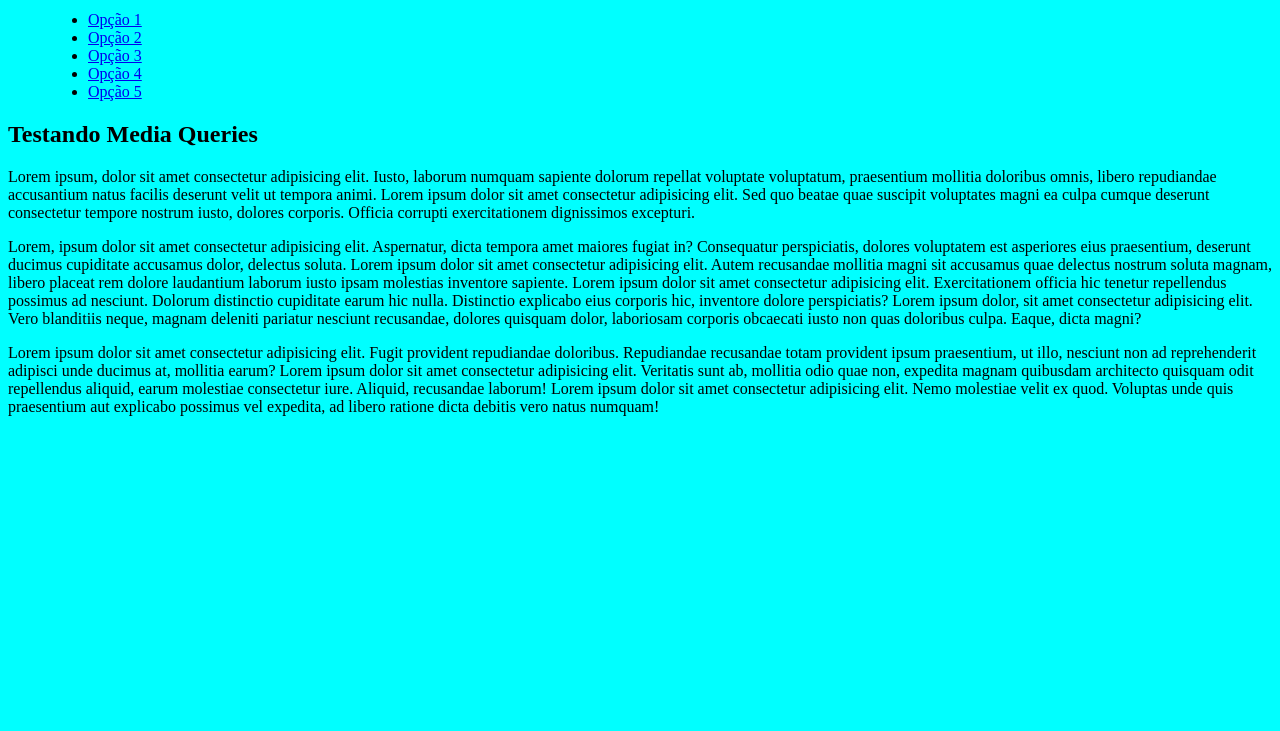
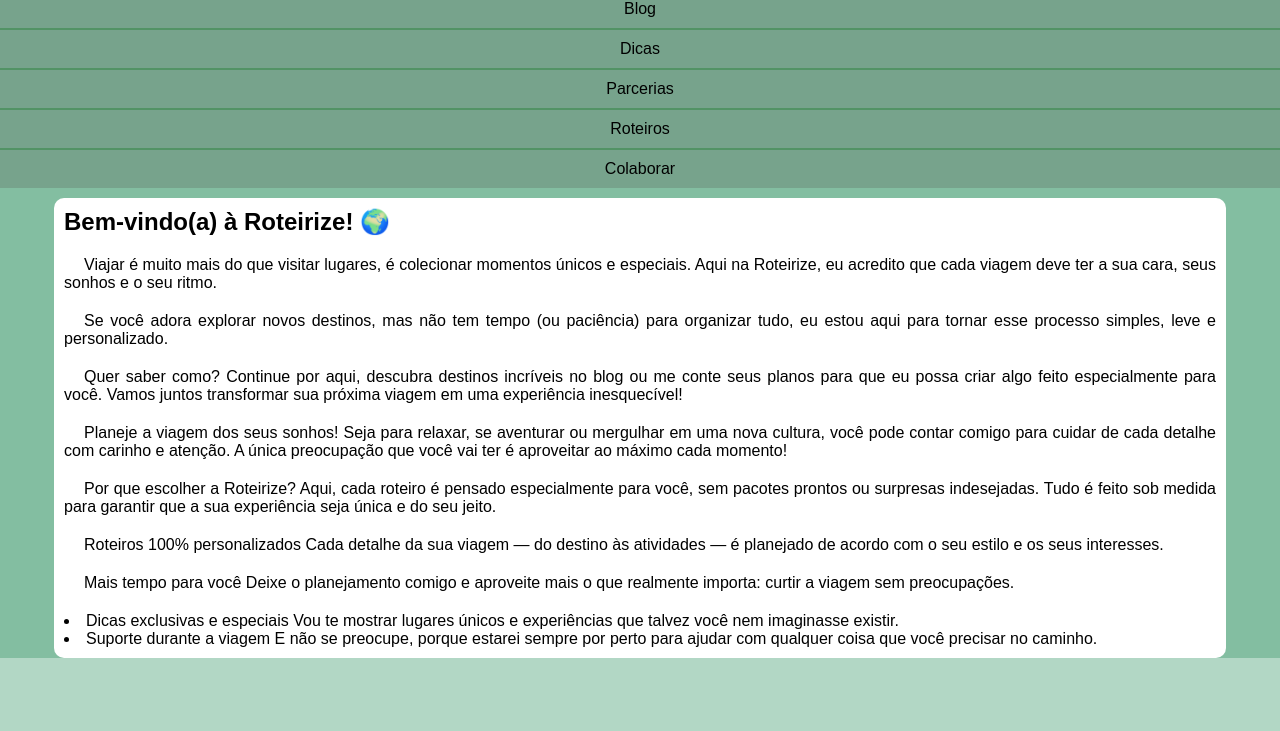
Before and after one commit to iamandaleao/media-queries, a plain HTML site: page mq05/index.html in a window 1280 px wide. Shown: the part 69-800 px from the top of the page. Drawn offline with Linux system fonts and the light colour scheme.

Commit message:
feat: configure project layout

```diff
--- a/mq05/estilos/style.css
+++ b/mq05/estilos/style.css
@@ -1,5 +1,61 @@
 @charset "UTF-8";
 
+* {
+    font-family: Arial, Helvetica, sans-serif;
+    margin: 0px;
+    padding: 0px;
+}
+
 body, html {
-  background-color: aqua;
+    background-color: rgba(53, 149, 101, 0.376);
 }
+
+header {
+    background-color: rgba(26, 106, 66, 0.705);
+}
+
+header > h1 {
+    padding: 10px;
+    text-align: center;
+}
+
+menu {
+    display: block;
+}
+
+menu > ul {
+    list-style-type: none;
+}
+
+menu > ul > li > a {
+    display: block;
+    padding: 10px;
+    text-decoration: none;
+    text-align: center;
+    background-color: rgba(195, 202, 198, 0.45);
+    color: black;
+    border-top: 2px solid rgba(23, 123, 43, 0.393);
+}
+
+menu > ul > li > a:hover {
+  background-color: rgba(27, 253, 197, 0.13);
+}
+
+main {
+  width: 90vw;
+  background-color: white;
+  margin: auto;
+  margin-top: 10px;
+  padding: 10px;
+  border-radius: 10px;
+}
+
+article > h2 {
+  padding-bottom: 20px;
+}
+
+article > p {
+  text-align: justify;
+  margin-bottom: 20px;
+  text-indent: 20px;
+}
--- a/mq05/index.html
+++ b/mq05/index.html
@@ -2,33 +2,70 @@
 <html>
   <head>
     <title>Media Query</title>
-    <link rel="stylesheet" href="estilos/style.css">
+    <link rel="stylesheet" href="estilos/style.css" />
   </head>
   <body>
     <header>
-        <h1>Meu Site</h1>
+      <h1>Roteirize | Seu guia de Viagens</h1>
       <menu>
         <ul>
-                <li><a href="#">Opção 1</a></li>
-                <li><a href="#">Opção 2</a></li>
-                <li><a href="#">Opção 3</a></li>
-                <li><a href="#">Opção 4</a></li>
-                <li><a href="#">Opção 5</a></li>
+          <li><a href="#">Blog</a></li>
+          <li><a href="#">Dicas</a></li>
+          <li><a href="#">Parcerias</a></li>
+          <li><a href="#">Roteiros</a></li>
+          <li><a href="#">Colaborar</a></li>
         </ul>
       </menu>
     </header>
 
     <main>
       <article>
-            <h2>Testando Media Queries</h2>
-            <p>Lorem ipsum, dolor sit amet consectetur adipisicing elit. Iusto, laborum numquam sapiente dolorum repellat voluptate voluptatum, praesentium mollitia doloribus omnis, libero repudiandae accusantium natus facilis deserunt velit ut tempora animi. Lorem ipsum dolor sit amet consectetur adipisicing elit. Sed quo beatae quae suscipit voluptates magni ea culpa cumque deserunt consectetur tempore nostrum iusto, dolores corporis. Officia corrupti exercitationem dignissimos excepturi.</p>
+        <h2>Bem-vindo(a) à Roteirize! 🌍</h2>
         <p>
-              Lorem, ipsum dolor sit amet consectetur adipisicing elit. Aspernatur, dicta tempora amet maiores fugiat in? Consequatur perspiciatis, dolores voluptatem est asperiores eius praesentium, deserunt ducimus cupiditate accusamus dolor, delectus soluta. Lorem ipsum dolor sit amet consectetur adipisicing elit. Autem recusandae mollitia magni sit accusamus quae delectus nostrum soluta magnam, libero placeat rem dolore laudantium laborum iusto ipsam molestias inventore sapiente.
-              Lorem ipsum dolor sit amet consectetur adipisicing elit. Exercitationem officia hic tenetur repellendus possimus ad nesciunt. Dolorum distinctio cupiditate earum hic nulla. Distinctio explicabo eius corporis hic, inventore dolore perspiciatis? Lorem ipsum dolor, sit amet consectetur adipisicing elit. Vero blanditiis neque, magnam deleniti pariatur nesciunt recusandae, dolores quisquam dolor, laboriosam corporis obcaecati iusto non quas doloribus culpa. Eaque, dicta magni?
+          Viajar é muito mais do que visitar lugares, é colecionar momentos
+          únicos e especiais. Aqui na Roteirize, eu acredito que cada viagem
+          deve ter a sua cara, seus sonhos e o seu ritmo.
         </p>
         <p>
-              Lorem ipsum dolor sit amet consectetur adipisicing elit. Fugit provident repudiandae doloribus. Repudiandae recusandae totam provident ipsum praesentium, ut illo, nesciunt non ad reprehenderit adipisci unde ducimus at, mollitia earum? Lorem ipsum dolor sit amet consectetur adipisicing elit. Veritatis sunt ab, mollitia odio quae non, expedita magnam quibusdam architecto quisquam odit repellendus aliquid, earum molestiae consectetur iure. Aliquid, recusandae laborum! Lorem ipsum dolor sit amet consectetur adipisicing elit. Nemo molestiae velit ex quod. Voluptas unde quis praesentium aut explicabo possimus vel expedita, ad libero ratione dicta debitis vero natus numquam!
+          Se você adora explorar novos destinos, mas não tem tempo (ou
+          paciência) para organizar tudo, eu estou aqui para tornar esse
+          processo simples, leve e personalizado.
         </p>
+        <p>
+          Quer saber como? Continue por aqui, descubra destinos incríveis no
+          blog ou me conte seus planos para que eu possa criar algo feito
+          especialmente para você. Vamos juntos transformar sua próxima viagem
+          em uma experiência inesquecível!
+        </p>
+        <p>
+          Planeje a viagem dos seus sonhos! Seja para relaxar, se aventurar
+          ou mergulhar em uma nova cultura, você pode contar comigo para cuidar
+          de cada detalhe com carinho e atenção. A única preocupação que você
+          vai ter é aproveitar ao máximo cada momento!
+        </p>
+        <p>
+          Por que escolher a Roteirize? Aqui, cada roteiro é pensado
+          especialmente para você, sem pacotes prontos ou surpresas indesejadas.
+          Tudo é feito sob medida para garantir que a sua experiência seja única
+          e do seu jeito.
+        </p>
+        <p>
+          Roteiros 100% personalizados Cada detalhe da sua viagem — do destino
+          às atividades — é planejado de acordo com o seu estilo e os seus
+          interesses.
+        </p>
+        <p>
+          Mais tempo para você Deixe o planejamento comigo e aproveite mais o
+          que realmente importa: curtir a viagem sem preocupações.
+        </p>
+        <li>
+          Dicas exclusivas e especiais Vou te mostrar lugares únicos e
+          experiências que talvez você nem imaginasse existir.
+        </li>
+        <li>
+          Suporte durante a viagem E não se preocupe, porque estarei sempre por
+          perto para ajudar com qualquer coisa que você precisar no caminho.
+        </li>
       </article>
     </main>
   </body>
```
Lines whose indentation alone changed are shown as unchanged.
